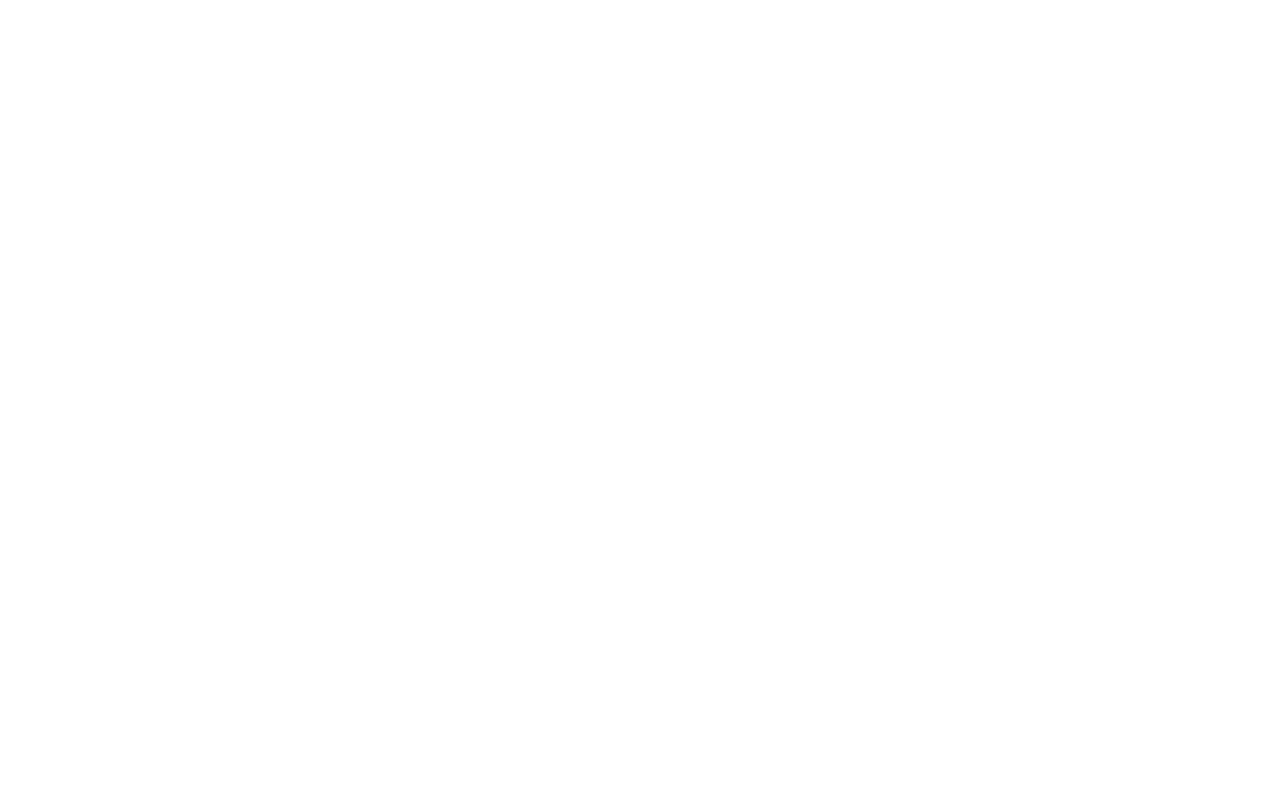
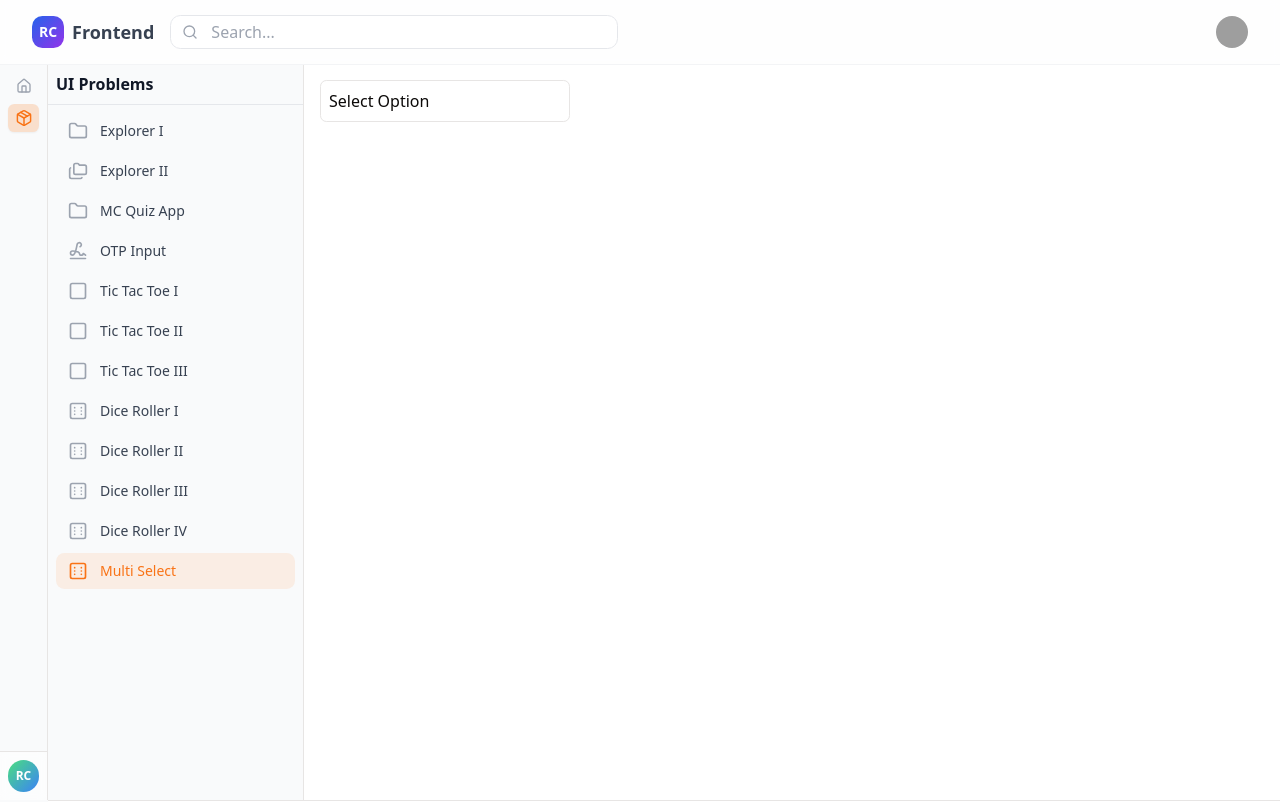
Before and after one commit to sachinrk04/UI-Problems-New, a React (Vite) app: page /ui-problems/multi-select in a window 1280 px wide. Before the commit this address had no page. Shown: the top 802 px of the page. Built offline with nearby package versions, Linux system fonts and the light colour scheme; grey boxes are pictures that could not be loaded.

Commit message:
multi select added

```diff
--- a/src/App.tsx
+++ b/src/App.tsx
@@ -14,6 +14,7 @@
 import DiceRollerTwo from "./pages/UIProblems/DiceRollerTwo";
 import DiceRollerThree from "./pages/UIProblems/DiceRollerThree";
 import DiceRollerFour from "./pages/UIProblems/DiceRollerFour";
+import MultiSelect from "./pages/UIProblems/MultiSelect";
 
 function App() {
   return (
@@ -33,6 +34,7 @@
             <Route path="dice-roller-ii" element={<DiceRollerTwo />} />
             <Route path="dice-roller-iii" element={<DiceRollerThree />} />
             <Route path="dice-roller-iv" element={<DiceRollerFour />} />
+            <Route path="multi-select" element={<MultiSelect />} />
           </Route>
         </Route>
       </Routes>
--- /dev/null
+++ b/src/pages/UIProblems/MultiSelect.tsx
@@ -0,0 +1,55 @@
+import { useEffect, useRef, useState } from "react";
+
+const options = ["React", "Angular", "Vue", "Svelte"];
+
+const MultiSelect = () => {
+  const [open, setOpen] = useState(false);
+  const [selected, setSelected] = useState<any[]>([]);
+  const multiSelectRef = useRef(null);
+  const toggleOption = (value: any) => {
+    setSelected((prev) =>
+      prev.includes(value) ? prev.filter((v) => v !== value) : [...prev, value]
+    );
+  };
+
+  useEffect(() => {
+    const handleClickOutside = (e: any) => {
+      if (
+        multiSelectRef.current &&
+        (multiSelectRef.current as HTMLElement).contains &&
+        !(multiSelectRef.current as HTMLElement).contains(e.target as Node)
+      ) {
+        setOpen(false);
+      }
+    };
+    document.addEventListener("mousedown", handleClickOutside);
+
+    return () => {
+      document.removeEventListener("mousedown", handleClickOutside);
+    };
+  });
+
+  return (
+    <div className="p-4">
+      <div ref={multiSelectRef} className="w-[250px] relative">
+        <div
+          className="border p-2 rounded-sm cursor-pointer"
+          onClick={() => setOpen(!open)}
+        >
+          <div>{selected.length ? selected.join(", ") : "Select Option"}</div>
+        </div>
+        {open && (
+          <div className="border mt-1 rounded-sm absolute w-full z-10">
+            {options.map((opt) => (
+              <div key={opt} className="p-2" onClick={() => toggleOption(opt)}>
+                {opt}
+              </div>
+            ))}
+          </div>
+        )}
+      </div>
+    </div>
+  );
+};
+
+export default MultiSelect;
--- a/src/routes/uiProblemRoutes.tsx
+++ b/src/routes/uiProblemRoutes.tsx
@@ -73,4 +73,10 @@
     icon: Dice6Icon,
     description: "",
   },
+  {
+    name: "Multi Select",
+    href: "/ui-problems/multi-select",
+    icon: Dice6Icon,
+    description: "",
+  },
 ];
```
